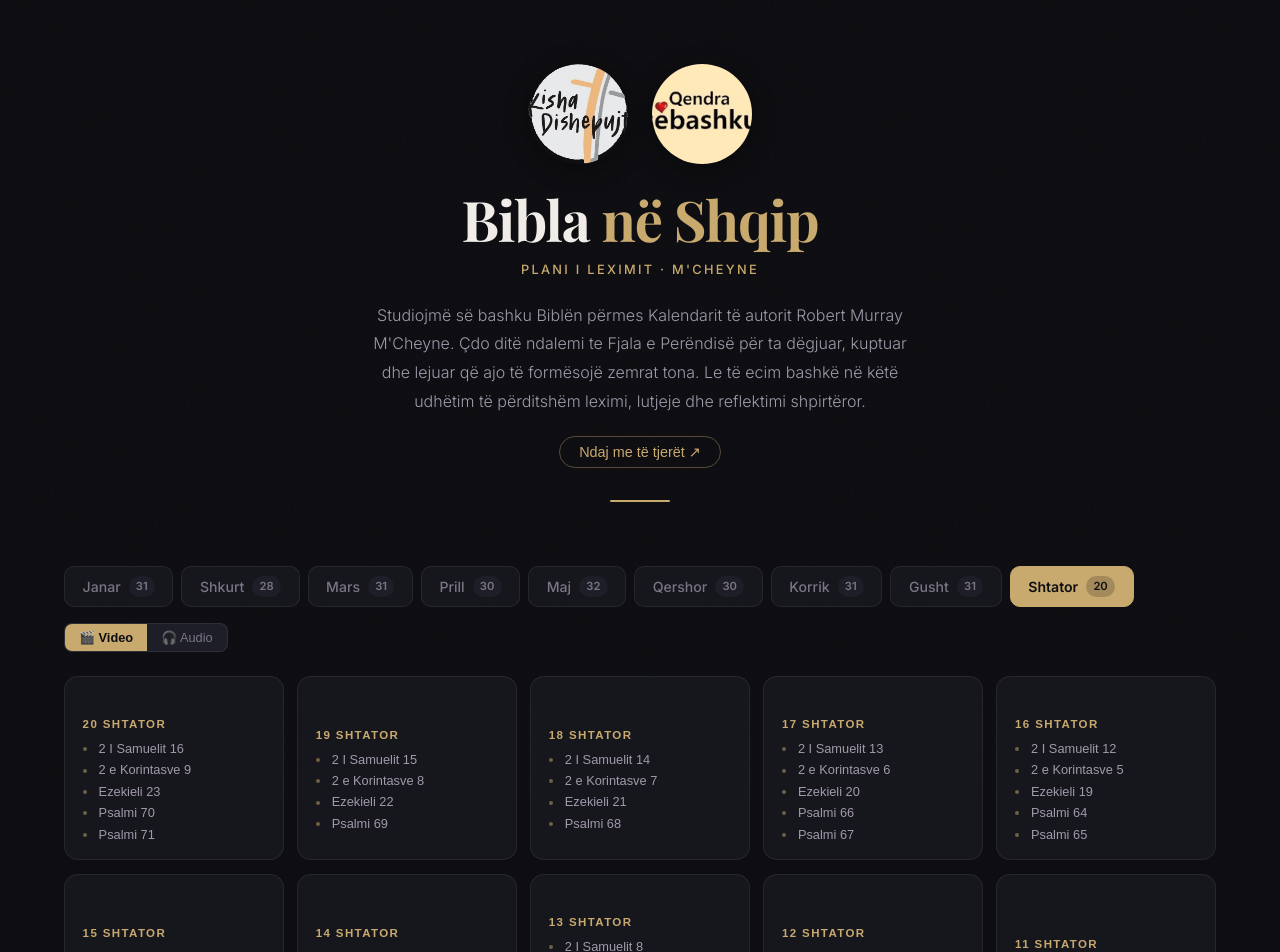
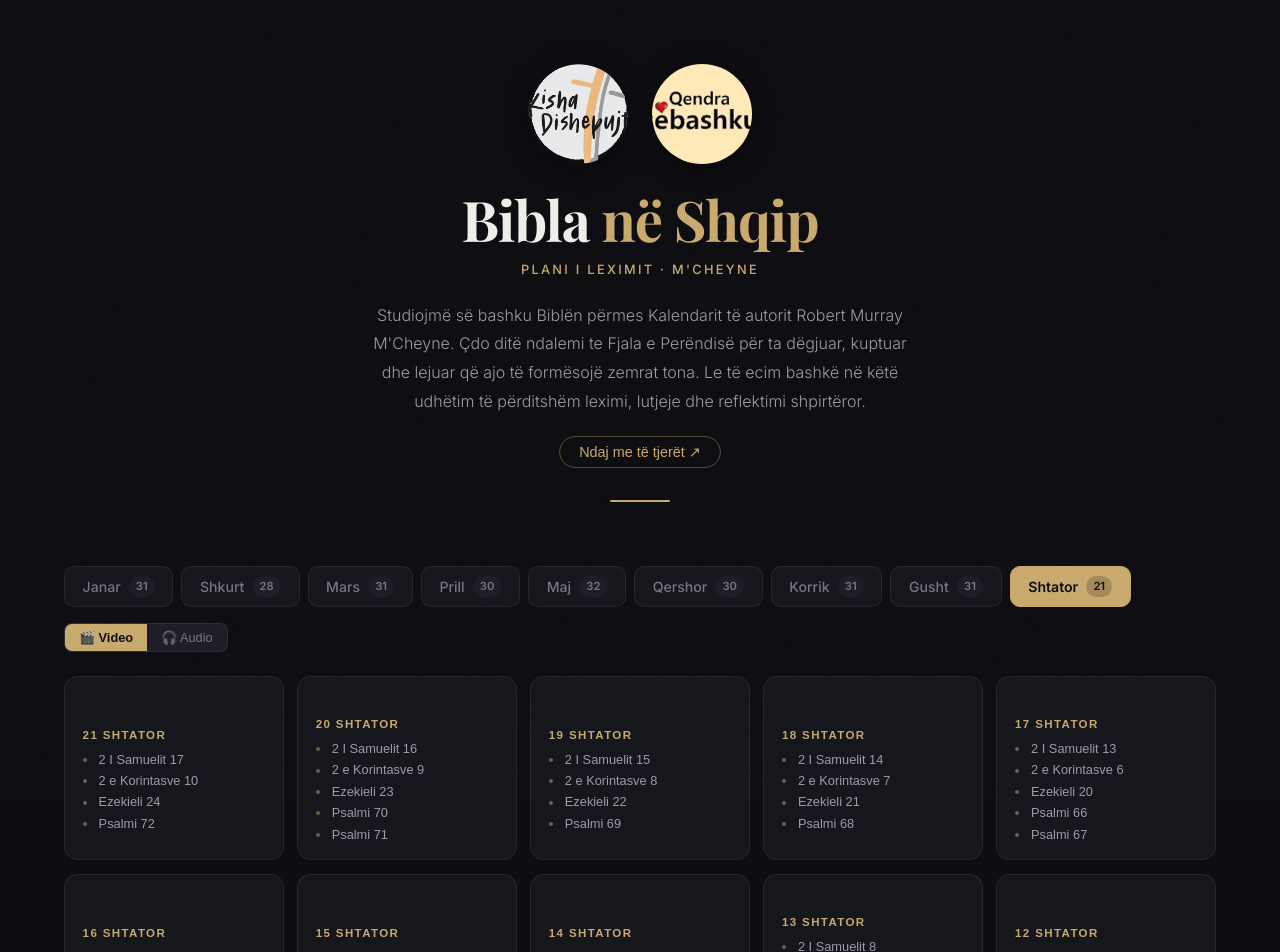
Before and after one commit to jeffandmeredith-max/bibla-shqip, a React (Vite) app: page / in a window 1280 px wide. Shown: the top 952 px of the page. Built offline with nearby package versions, Linux system fonts and the light colour scheme.

Commit message:
chore: daily update 2026-09-21

```diff
--- a/src/data/september.js
+++ b/src/data/september.js
@@ -519,5 +519,28 @@ export const september = [
         "start": 826
       }
     ]
+  },
+  {
+    "day": 21,
+    "date": "21 Shtator",
+    "videoId": "1mN8z4aEwSQ",
+    "readings": [
+      {
+        "title": "2 I Samuelit 17",
+        "start": 0
+      },
+      {
+        "title": "2 e Korintasve 10",
+        "start": 285
+      },
+      {
+        "title": "Ezekieli 24",
+        "start": 435
+      },
+      {
+        "title": "Psalmi 72",
+        "start": 672
+      }
+    ]
   }
 ]
```
